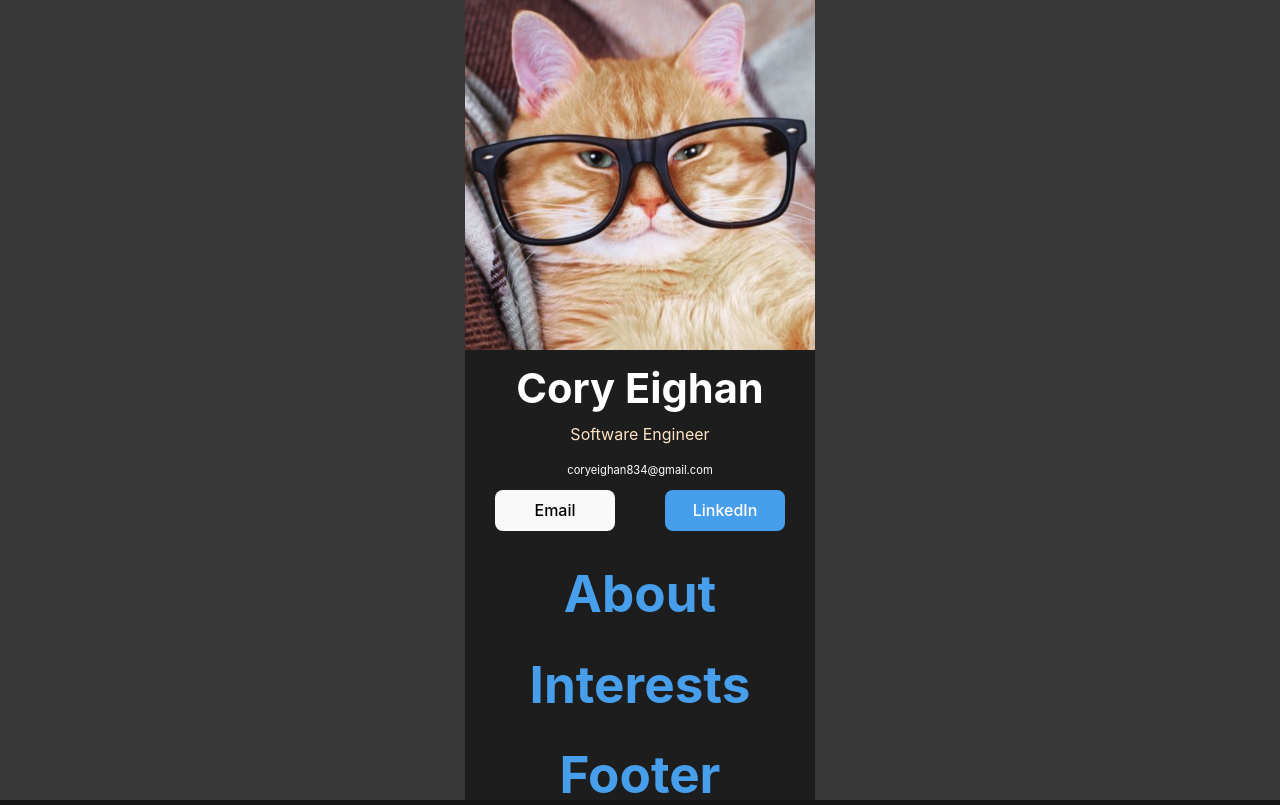
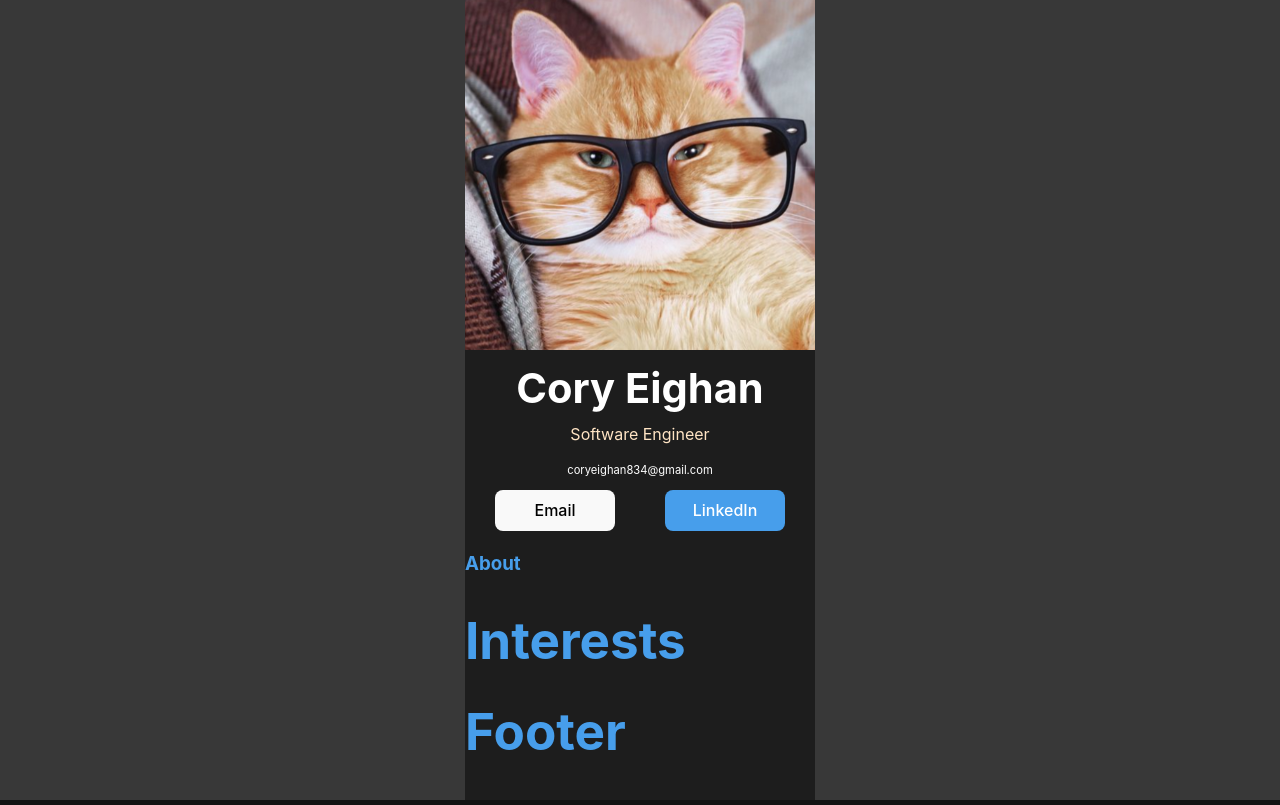
Before and after one commit to zephyr834/digital-business-card, a React (Vite) app: page / in a window 1280 px wide. Built offline with nearby package versions, Linux system fonts and the light colour scheme.

Commit message:
Refactor text-align

```diff
--- a/src/App.css
+++ b/src/App.css
@@ -3,7 +3,6 @@
   height: 800px;
 
   margin: 0 auto;
-  text-align: center;
   background-color: rgb(29, 29, 29);
 }
 
--- a/src/components/About.jsx
+++ b/src/components/About.jsx
@@ -3,7 +3,7 @@
 export default function About() {
     return (
         <>
-            <h1>About</h1>
+            <h3>About</h3>
         </>
     )
 }
--- a/src/styles/Info.css
+++ b/src/styles/Info.css
@@ -1,7 +1,8 @@
 .content {
     margin: 10px 30px;
     max-width: 100%;
-    color: white
+    color: white;
+    text-align: center;
 }
 
 .profile--pic {
```
